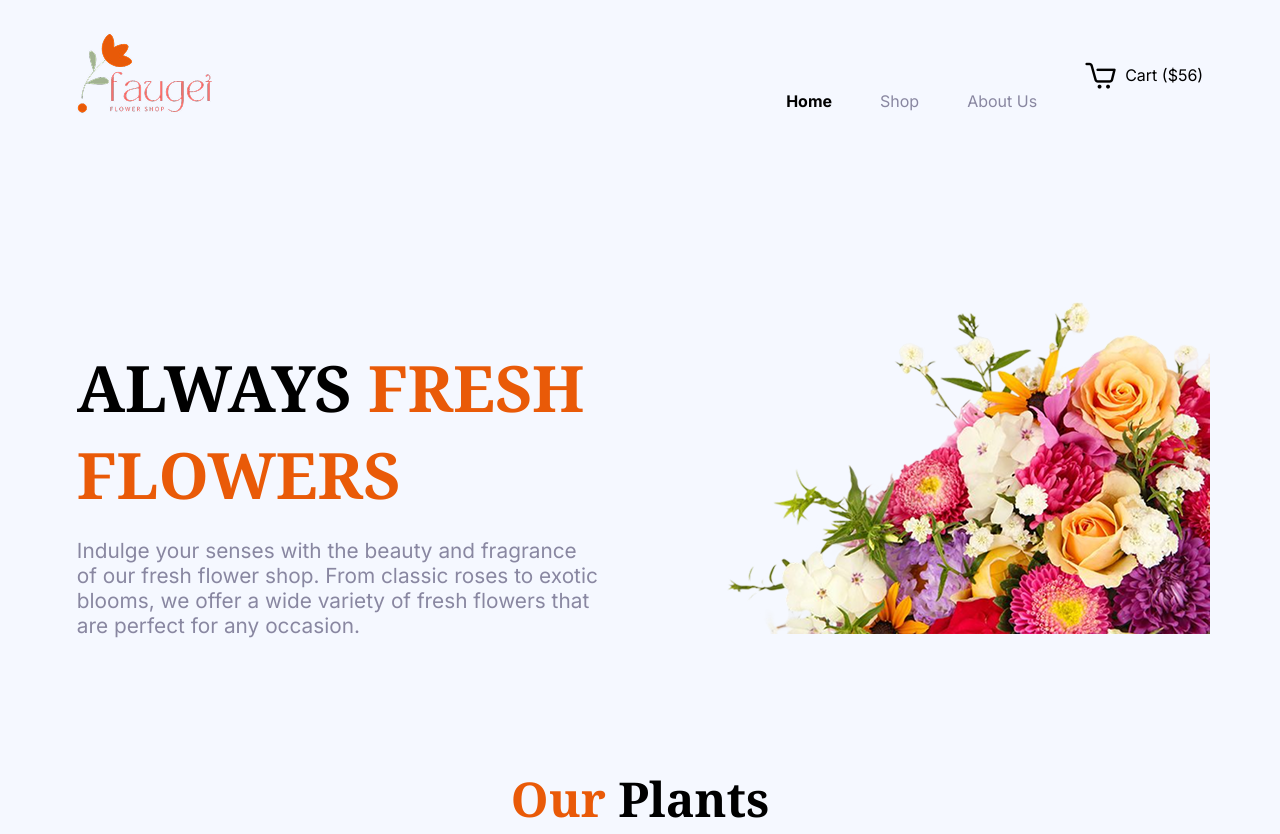
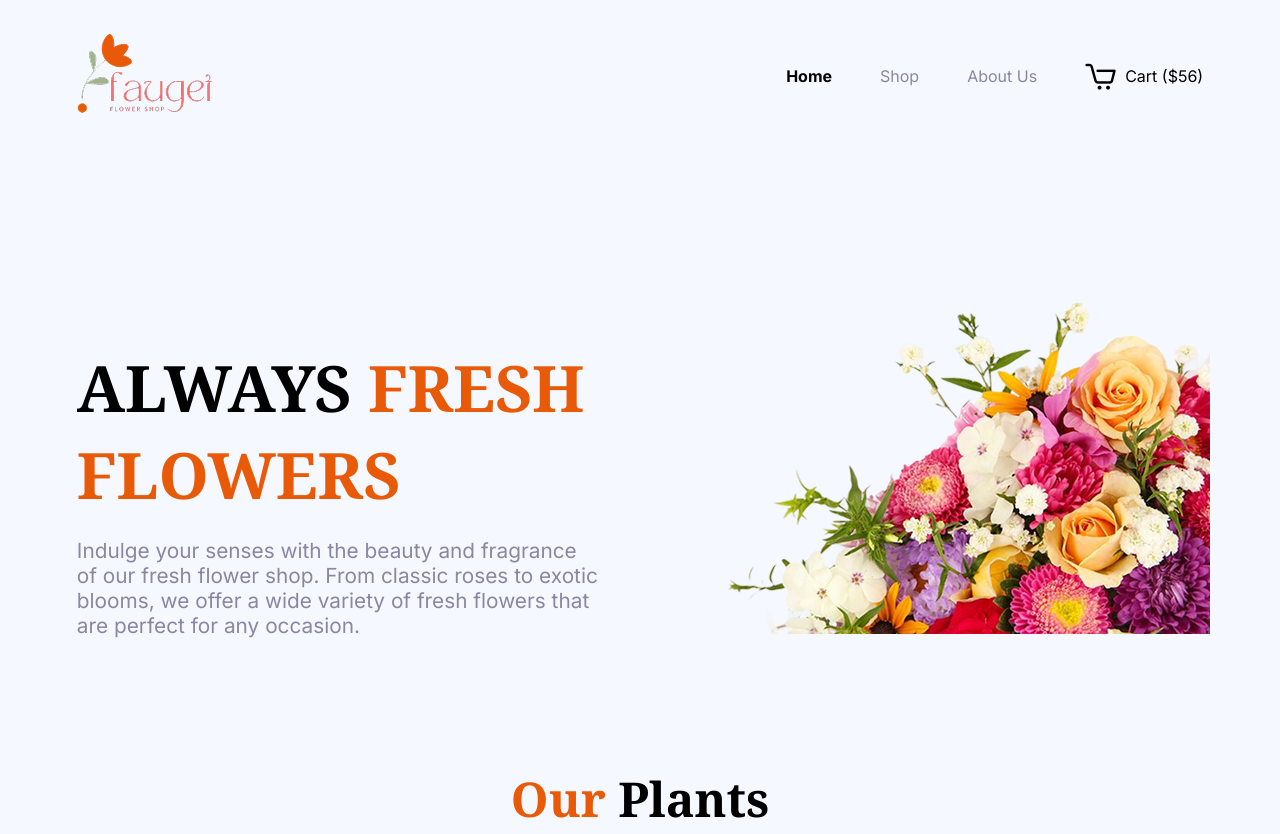
Before and after one commit to sam-z-mridula/B12A02-Responsive-Flowers, a plain HTML site: page index.html in a window 1280 px wide. Shown: the top 834 px of the page. Drawn offline with Linux system fonts and the light colour scheme.

Commit message:
resolved a mistake

```diff
--- a/styles/style.css
+++ b/styles/style.css
@@ -56,7 +56,6 @@ nav {
   display: flex;
   justify-content: space-between;
   align-items: center;
-  margin-top: 1.5rem;
 }
 
 #nav-links {
@@ -67,11 +66,13 @@ nav {
 
 .links {
   display: flex;
+  align-items: center;
   gap: 3rem;
 }
 
 .links a {
   text-decoration: none;
+  margin-top: 0;
 }
 
 .links a:nth-child(1) {
@@ -358,12 +359,6 @@ nav {
   border-radius: 14px;
 }
 
-/* .deal-left h5, a{
-  margin-top: 15%;
-  background: transparent;
-  color: white;
-} */
-
 .deal-left h5{
   font-family: "Noto Serif", sans-serif;
   font-size: 1.25rem;
```
